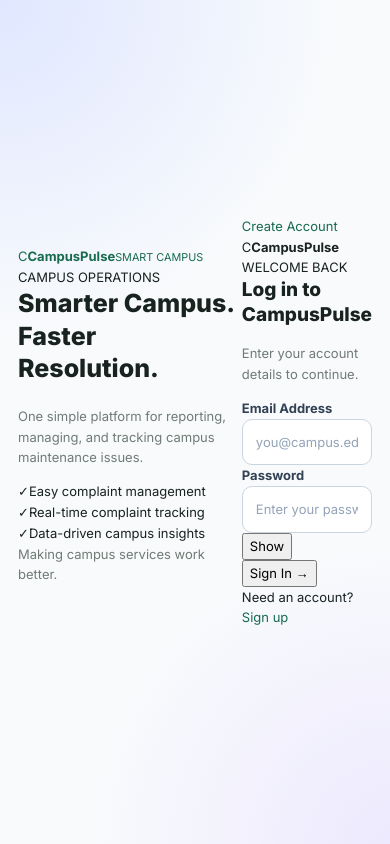
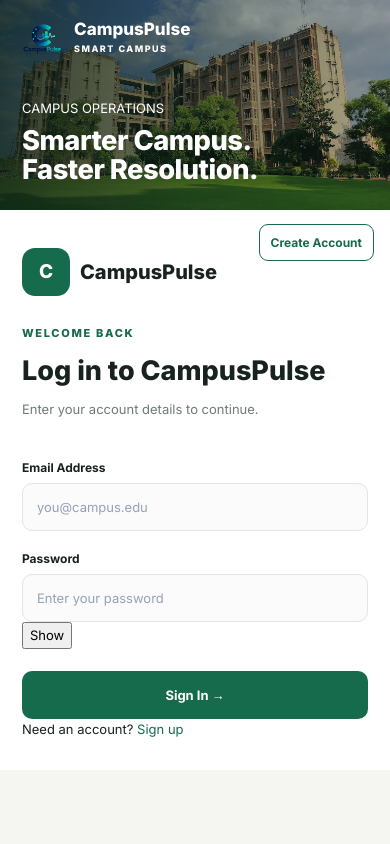
Before and after one commit to adityasaini-devx/CampusPulse, a React (Vite) app in the folder Frontend/: page /login in a window 390 px wide. Built offline with nearby package versions, Linux system fonts and the light colour scheme; no server answers.

Commit message:
image fix

```diff
--- a/Frontend/src/pages/Login.jsx
+++ b/Frontend/src/pages/Login.jsx
@@ -29,21 +29,19 @@ function Login() {
             password,
           }),
         },
-        ""
+        "",
       );
 
       if (!data?.token || !data?.user?.role) {
         throw new Error(
-          "Invalid login response. Token or user role is missing."
+          "Invalid login response. Token or user role is missing.",
         );
       }
 
       const role = String(data.user.role).trim().toLowerCase();
 
       if (!["admin", "faculty"].includes(role)) {
-        throw new Error(
-          "This account cannot access the web dashboard."
-        );
+        throw new Error("This account cannot access the web dashboard.");
       }
 
       localStorage.setItem("campusToken", data.token);
@@ -53,7 +51,7 @@ function Login() {
         JSON.stringify({
           ...data.user,
           role,
-        })
+        }),
       );
 
       if (role === "admin") {
@@ -62,9 +60,7 @@ function Login() {
         navigate("/analytics", { replace: true });
       }
     } catch (err) {
-      setError(
-        err.message || "Login failed. Please try again."
-      );
+      setError(err.message || "Login failed. Please try again.");
     } finally {
       setLoading(false);
     }
@@ -75,7 +71,11 @@ function Login() {
       <section className="login-visual">
         <div className="login-overlay">
           <Link to="/" className="login-logo">
-            <span className="brand-mark">C</span>
+            <img
+              src="/logo.png"
+              alt="CampusPulse logo"
+              className="auth-logo-image"
+            />
 
             <span className="brand-text">
               <strong>CampusPulse</strong>
@@ -93,8 +93,8 @@ function Login() {
             </h1>
 
             <p>
-              One simple platform for reporting, managing, and
-              tracking campus maintenance issues.
+              One simple platform for reporting, managing, and tracking campus
+              maintenance issues.
             </p>
 
             <div className="login-feature-list">
@@ -136,15 +136,11 @@ function Login() {
 
           <h2>Log in to CampusPulse</h2>
 
-          <p className="muted">
-            Enter your account details to continue.
-          </p>
+          <p className="muted">Enter your account details to continue.</p>
 
           <form onSubmit={handleLogin}>
             <div className="login-field">
-              <label htmlFor="login-email">
-                Email Address
-              </label>
+              <label htmlFor="login-email">Email Address</label>
 
               <input
                 id="login-email"
@@ -161,9 +157,7 @@ function Login() {
 
             <div className="login-field">
               <div className="password-label-row">
-                <label htmlFor="login-password">
-                  Password
-                </label>
+                <label htmlFor="login-password">Password</label>
               </div>
 
               <div className="password-input-wrap">
@@ -173,9 +167,7 @@ function Login() {
                   name="password"
                   placeholder="Enter your password"
                   value={password}
-                  onChange={(event) =>
-                    setPassword(event.target.value)
-                  }
+                  onChange={(event) => setPassword(event.target.value)}
                   autoComplete="current-password"
                   required
                   disabled={loading}
@@ -184,12 +176,8 @@ function Login() {
                 <button
                   type="button"
                   className="password-toggle"
-                  onClick={() =>
-                    setShowPassword((previous) => !previous)
-                  }
-                  aria-label={
-                    showPassword ? "Hide password" : "Show password"
-                  }
+                  onClick={() => setShowPassword((previous) => !previous)}
+                  aria-label={showPassword ? "Hide password" : "Show password"}
                   disabled={loading}
                 >
                   {showPassword ? "Hide" : "Show"}
@@ -221,8 +209,7 @@ function Login() {
           </form>
 
           <div className="login-bottom-text">
-            Need an account?{" "}
-            <Link to="/signup">Sign up</Link>
+            Need an account? <Link to="/signup">Sign up</Link>
           </div>
         </div>
       </section>
--- a/Frontend/src/pages/Signup.jsx
+++ b/Frontend/src/pages/Signup.jsx
@@ -71,7 +71,11 @@ function Signup() {
       <section className="login-visual">
         <div className="login-overlay">
           <div className="login-logo">
-            <div className="logo-icon">CP</div>
+            <img
+              src="/logo.png"
+              alt="CampusPulse logo"
+              className="auth-logo-image"
+            />
 
             <div>
               <strong>CampusPulse</strong>
--- a/Frontend/src/style.css
+++ b/Frontend/src/style.css
@@ -1472,3 +1472,406 @@ textarea:focus-visible {
   .navbar-logo-image { max-width: 165px; height: 36px; }
   .menu-button { width: 38px; height: 38px; }
 }
+
+
+/* ========================================
+   RESTORE CAMPUSPULSE LOGIN / SIGNUP DESIGN
+   Keeps the existing green-and-white theme
+======================================== */
+
+.login-page {
+  min-height: 100vh;
+  display: grid !important;
+  grid-template-columns: minmax(0, 1.1fr) minmax(420px, 0.9fr);
+  padding: 0 !important;
+  margin: 0;
+  background: #f5f6f1;
+  overflow: hidden;
+}
+
+.login-visual {
+  display: block !important;
+  position: relative;
+  min-width: 0;
+  min-height: 100vh;
+  color: #fff;
+  background:
+    linear-gradient(90deg, rgba(8, 30, 21, 0.82), rgba(8, 30, 21, 0.28)),
+    url("/campus.webp") center / cover no-repeat;
+}
+
+.login-overlay {
+  min-height: 100vh;
+  padding: 28px clamp(24px, 4vw, 64px);
+  display: flex;
+  flex-direction: column;
+  justify-content: space-between;
+  gap: 28px;
+}
+
+.login-logo {
+  display: inline-flex;
+  align-items: center;
+  gap: 12px;
+  width: fit-content;
+  color: #fff;
+  text-decoration: none;
+}
+
+.login-logo .brand-mark,
+.login-mobile-brand .brand-mark,
+.login-logo .logo-icon {
+  width: 48px;
+  height: 48px;
+  flex: 0 0 48px;
+  display: grid;
+  place-items: center;
+  overflow: hidden;
+  border-radius: 13px;
+  background: #176b4d;
+  color: #fff;
+  font-size: 19px;
+  font-weight: 800;
+}
+
+.login-logo .brand-text,
+.login-logo > span:last-child {
+  display: flex;
+  flex-direction: column;
+  gap: 3px;
+}
+
+.login-logo strong,
+.login-mobile-brand strong {
+  display: block;
+  color: inherit;
+  font-size: 20px;
+  font-weight: 800;
+  line-height: 1.15;
+}
+
+.login-logo small,
+.login-logo .brand-text small,
+.login-logo > span:last-child small {
+  display: block;
+  color: inherit;
+  font-size: 9px;
+  font-weight: 800;
+  letter-spacing: 1.5px;
+}
+
+.login-message {
+  width: 100%;
+  max-width: 600px;
+  padding: 28px 0;
+  margin: auto 0;
+}
+
+.login-message h1 {
+  margin: 16px 0;
+  color: #fff;
+  font-size: clamp(38px, 4.5vw, 68px);
+  line-height: 1.04;
+  letter-spacing: -1.5px;
+  overflow-wrap: anywhere;
+}
+
+.login-message p {
+  max-width: 480px;
+  color: #e0ebe5;
+  font-size: 16px;
+  line-height: 1.7;
+}
+
+.login-feature-list {
+  display: grid;
+  gap: 12px;
+  margin-top: 24px;
+  color: #f1f7f3;
+  font-size: 14px;
+}
+
+.login-feature-list > div {
+  display: flex;
+  align-items: center;
+  gap: 10px;
+}
+
+.feature-check {
+  display: inline-grid;
+  place-items: center;
+  width: 22px;
+  height: 22px;
+  border-radius: 50%;
+  background: rgba(255, 255, 255, 0.16);
+  color: #a8e0c3;
+  font-weight: 800;
+}
+
+.login-footer-text {
+  margin: 0;
+  color: #e0ebe5;
+  font-size: 12px;
+}
+
+.login-form-area {
+  position: relative;
+  display: grid;
+  place-items: center;
+  min-width: 0;
+  min-height: 100vh;
+  padding: 72px clamp(24px, 4vw, 64px) 40px;
+  background: #fff;
+}
+
+.login-form {
+  width: min(440px, 100%);
+  margin: auto;
+}
+
+.login-form .eyebrow {
+  color: #176b4d;
+  font-size: 11px;
+  font-weight: 800;
+  letter-spacing: 1.7px;
+}
+
+.login-form h2 {
+  margin: 12px 0;
+  color: #18221e;
+  font-size: clamp(27px, 2.4vw, 36px);
+  line-height: 1.2;
+}
+
+.login-form .muted {
+  color: #707b75;
+  line-height: 1.6;
+}
+
+.login-form form {
+  display: flex;
+  flex-direction: column;
+  gap: 8px;
+  margin-top: 28px;
+}
+
+.login-form label {
+  display: block;
+  margin: 10px 0 6px;
+  color: #18221e;
+  font-size: 12px;
+  font-weight: 700;
+}
+
+.login-form input,
+.login-form select,
+.login-form textarea {
+  width: 100%;
+  min-height: 48px;
+  padding: 12px 14px;
+  border: 1px solid #e1e6e2;
+  border-radius: 10px;
+  background: #fafbfa;
+  color: #18221e;
+  font: inherit;
+  outline: none;
+  transition: border-color 0.2s ease, box-shadow 0.2s ease, background 0.2s ease;
+}
+
+.login-form input:focus,
+.login-form select:focus,
+.login-form textarea:focus {
+  border-color: #176b4d;
+  background: #fff;
+  box-shadow: 0 0 0 4px rgba(23, 107, 77, 0.11);
+}
+
+.login-form button[type="submit"],
+.login-form .primary-button {
+  width: 100%;
+  min-height: 48px;
+  margin-top: 14px;
+  border: 0;
+  border-radius: 10px;
+  background: #176b4d;
+  color: #fff;
+  font-weight: 700;
+  cursor: pointer;
+}
+
+.login-form button[type="submit"]:hover,
+.login-form .primary-button:hover {
+  background: #0e4935;
+}
+
+.signup-top-button {
+  position: absolute;
+  top: 24px;
+  right: 28px;
+  z-index: 2;
+  padding: 9px 15px;
+  border: 1px solid #176b4d;
+  border-radius: 9px;
+  background: #fff;
+  color: #176b4d;
+  font-size: 12px;
+  font-weight: 700;
+  text-decoration: none;
+}
+
+.signup-top-button:hover {
+  background: #176b4d;
+  color: #fff;
+}
+
+.login-mobile-brand {
+  display: none;
+  align-items: center;
+  gap: 10px;
+  margin-bottom: 26px;
+  color: #18221e;
+}
+
+.login-error {
+  color: #b84338;
+  font-size: 13px;
+  line-height: 1.5;
+}
+
+.signup-success {
+  color: #176b4d;
+  font-size: 13px;
+}
+
+.demo-box {
+  margin-top: 18px;
+  padding: 14px;
+  border: 1px dashed #cce3d5;
+  border-radius: 10px;
+  background: #f2f7f4;
+  color: #707b75;
+  font-size: 11px;
+}
+
+.demo-box strong {
+  color: #176b4d;
+}
+
+@media (max-width: 900px) {
+  .login-page {
+    grid-template-columns: minmax(0, 1fr) minmax(360px, 0.95fr);
+  }
+
+  .login-overlay {
+    padding: 24px;
+  }
+
+  .login-message h1 {
+    font-size: clamp(34px, 5vw, 48px);
+  }
+
+  .login-form-area {
+    padding-right: 28px;
+    padding-left: 28px;
+  }
+}
+
+@media (max-width: 700px) {
+  .login-page {
+    display: block !important;
+    min-height: 100vh;
+    overflow: visible;
+  }
+
+  .login-visual {
+    display: block !important;
+    min-height: 210px;
+    height: auto;
+    background-position: center;
+  }
+
+  .login-overlay {
+    min-height: 210px;
+    padding: 18px 22px;
+    gap: 12px;
+  }
+
+  .login-logo .brand-mark,
+  .login-logo .logo-icon {
+    width: 40px;
+    height: 40px;
+    flex-basis: 40px;
+  }
+
+  .login-logo strong {
+    font-size: 17px;
+  }
+
+  .login-message {
+    padding: 8px 0 0;
+    margin: 0;
+  }
+
+  .login-message h1 {
+    margin: 8px 0;
+    font-size: clamp(26px, 7vw, 38px);
+    letter-spacing: -0.5px;
+  }
+
+  .login-message p,
+  .login-feature-list,
+  .login-footer-text {
+    display: none;
+  }
+
+  .login-form-area {
+    display: block;
+    min-height: auto;
+    padding: 38px 22px 30px;
+  }
+
+  .login-form {
+    width: min(440px, 100%);
+    margin: 0 auto;
+  }
+
+  .login-mobile-brand {
+    display: flex;
+  }
+
+  .signup-top-button {
+    top: 14px;
+    right: 16px;
+    padding: 8px 11px;
+  }
+}
+
+@media (max-width: 380px) {
+  .login-form-area {
+    padding-right: 16px;
+    padding-left: 16px;
+  }
+
+  .login-form h2 {
+    font-size: 26px;
+  }
+}
+
+
+/* Use the actual logo file from the public folder */
+.auth-logo-image {
+  display: block;
+  width: 48px;
+  height: 48px;
+  flex: 0 0 48px;
+  object-fit: contain;
+  border-radius: 12px;
+}
+
+@media (max-width: 700px) {
+  .auth-logo-image {
+    width: 40px;
+    height: 40px;
+    flex-basis: 40px;
+  }
+}
```
